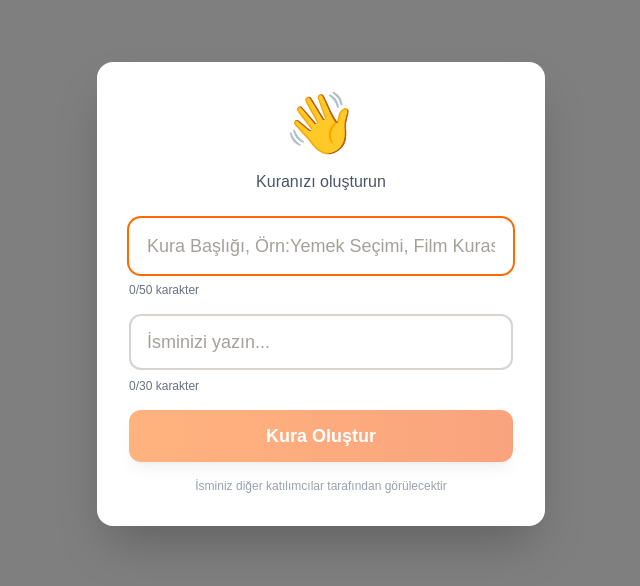
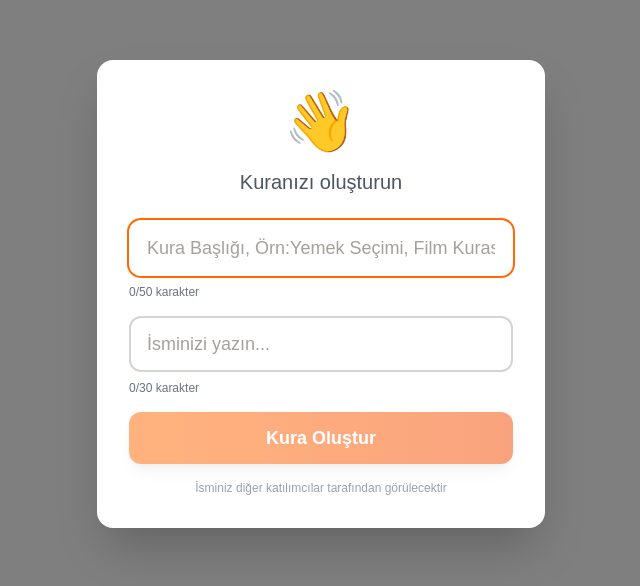
Before and after one commit to omerhodo/hollypolly, a Next.js app: page /room/1 in a window 1280 px wide. Shown: the part 106-692 px from the top of the page, without its empty margins (319-959 px from the left). Built offline with nearby package versions, Linux system fonts and the light colour scheme; no server answers; the database is empty.

Commit message:
update sttyle

```diff
--- a/components/RoomEntranceModal.tsx
+++ b/components/RoomEntranceModal.tsx
@@ -52,7 +52,7 @@ export default function RoomEntranceModal({ isOpen, onSubmit, isAdmin, existingT
                     </div>
                   </div>
                 ) : (
-                  <p className="text-gray-600">{isAdmin ? t('createDraw') : t('joinDraw')}</p>
+                  <p className="text-gray-600 text-xl">{isAdmin ? t('createDraw') : t('joinDraw')}</p>
                 )}
               </div>
 
```
